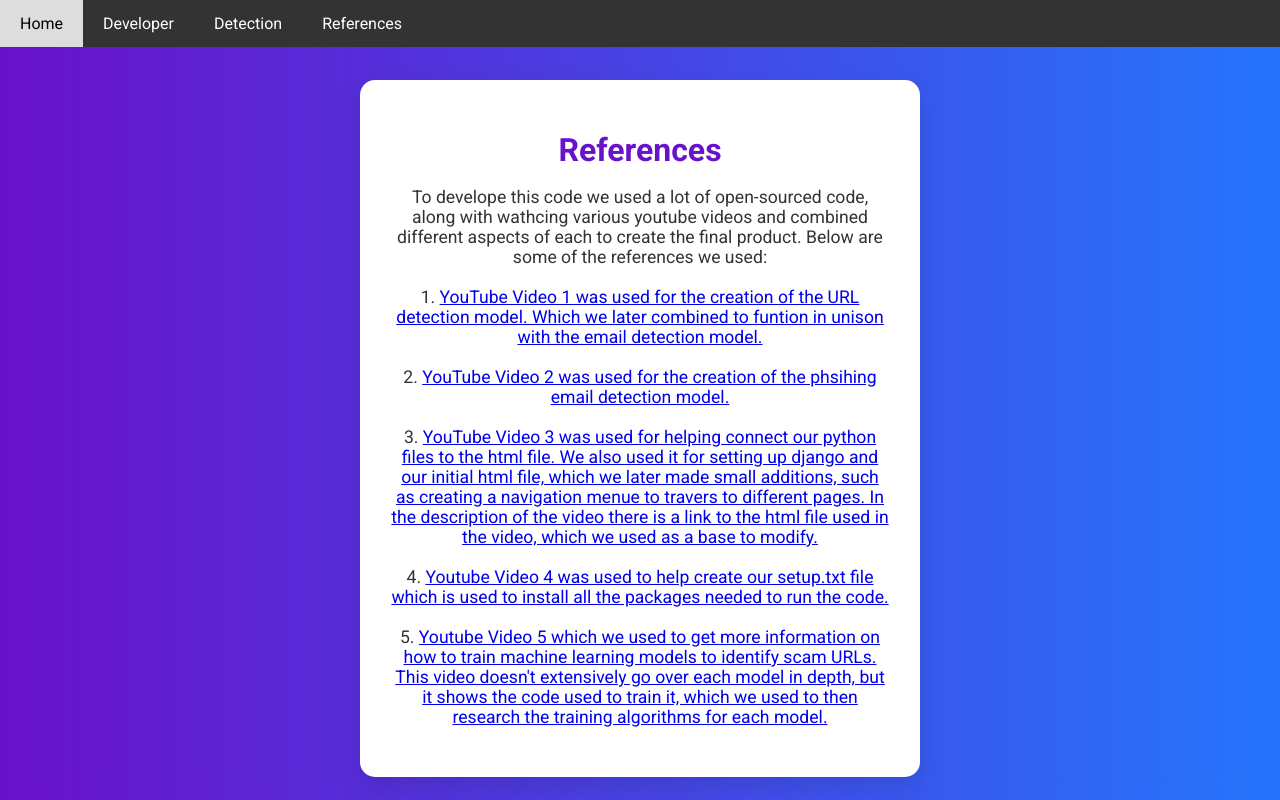
After one commit to KhaniReed/team_36, a Django app: page /references/ in a window 1280 px wide. The commit adds this page. Run offline with Django 5.2, Linux system fonts and the light colour scheme; parts of the project's set-up code (start-up, migrations or seed data) failed here and were passed over; some libraries are stand-ins or nearby versions.

Commit message:
Created references.html file to state all the resources we've used and combined to create this project. With creating this file I also had to update the views.py and urls.py files to have everything connected and run properly.

```diff
--- a/phishingDetection/detector/templates/detection.html
+++ b/phishingDetection/detector/templates/detection.html
@@ -143,6 +143,7 @@
         <a href="{% url 'home' %}">Home</a>
         <a href="{% url 'developer' %}">Developers</a>
         <a href="{% url 'detection' %}">Phishing Detection</a>
+        <a href="{% url 'references' %}">References</a>
     </div>
     <div class="container"> <!-- container for content (what you see)-->
         <h1><i class="fas fa-shield-alt"></i> Phishing Detection</h1>
--- a/phishingDetection/detector/templates/developer.html
+++ b/phishingDetection/detector/templates/developer.html
@@ -69,6 +69,7 @@
         <a href="{% url 'home' %}">Home</a>
         <a href="{% url 'developer' %}">Developers</a>
         <a href="{% url 'detection' %}">Phishing Detection</a>
+        <a href="{% url 'references' %}">References</a>
     </div>
     <div class="container"> <!-- container for content (what you see)-->
         <h1>Developers</h1>
--- a/phishingDetection/detector/templates/home.html
+++ b/phishingDetection/detector/templates/home.html
@@ -141,6 +141,7 @@
         <a href="{% url 'home' %}">Home</a>
         <a href="{% url 'developer' %}">Developers</a>
         <a href="{% url 'detection' %}">Phishing Detection</a>
+        <a href="{% url 'references' %}">References</a>
     </div>
     <div class="container"> <!-- container for content (what you see)-->
         <h1>Home</h1>
--- /dev/null
+++ b/phishingDetection/detector/templates/references.html
@@ -0,0 +1,102 @@
+<!DOCTYPE html>
+<html lang="en">
+<head>
+    <meta charset="UTF-8">
+    <meta name="viewport" content="width=device-width, initial-scale=1.0">
+    <title>References</title>
+    <link href="https://fonts.googleapis.com/css2?family=Roboto:wght@300;400;700&display=swap" rel="stylesheet">
+    <link rel="stylesheet" href="https://cdnjs.cloudflare.com/ajax/libs/font-awesome/5.15.4/css/all.min.css">
+    <style>
+        body {
+            font-family: 'Roboto', sans-serif;
+            background: linear-gradient(to right, #6a11cb, #2575fc);
+            color: #333;
+            margin: 0;
+            padding: 0;
+            display: flex;
+            flex-direction: column;
+            align-items: center;
+        }
+
+        .navbar {
+            width: 100%;
+            background-color: #333;
+            overflow: hidden;
+            position: fixed;
+            top: 0;
+            z-index: 1000;
+        }
+
+        .navbar a {
+            float: left;
+            display: block;
+            color: white;
+            text-align: center;
+            padding: 14px 20px;
+            text-decoration: none;
+        }
+
+        .navbar a:hover {
+            background-color: #ddd;
+            color: black;
+        }
+
+        .container {
+            width: 90%;
+            max-width: 500px;
+            padding: 30px;
+            background: #fff;
+            border-radius: 15px;
+            box-shadow: 0 10px 25px rgba(0, 0, 0, 0.1);
+            text-align: center;
+            margin-top: 80px; /* Add margin to avoid overlap with navbar */
+        }
+
+        h1 {
+            font-size: 2em;
+            margin-bottom: 10px;
+            color: #6a11cb;
+        }
+
+        p {
+            font-size: 1.1em;
+            margin-bottom: 20px;
+        }
+    </style>
+</head>
+<body>
+    <div class="navbar">
+        <a href="{% url 'home' %}">Home</a>
+        <a href="{% url 'developer' %}">Developer</a>
+        <a href="{% url 'detection' %}">Detection</a>
+        <a href="{% url 'references' %}">References</a>
+    </div>
+    <div class="container"> <!-- container for content (what you see)-->
+        <h1>References</h1>
+        <p>To develope this code we used a lot of open-sourced code, along with wathcing various youtube videos
+            and combined different aspects of each to create the final product. Below are some of the references we used:</p>
+            <p>1. <a href="https://youtu.be/I1refTZp-pg?si=Aqb7T0pT7BqAxQTo">YouTube Video 1 was used for the creation
+                of the URL detection model. Which we later combined to funtion in unison with the
+                email detection model.
+            </a></p>
+            <p>2. <a href="https://youtu.be/nkPNQk4-3UE?si=ZlfbYw0ZL5rbRVoh">YouTube Video 2 was used for the creation
+                of the phsihing email detection model.
+            </a></p>
+            <p>3. <a href="https://youtu.be/O4HT06GTshQ?si=CI-SL8EISZut5Cjq">YouTube Video 3 was used for helping connect our
+                python files to the html file. We also used it for setting up django and our initial html file,
+                which we later made small additions, such as creating a navigation menue to travers to
+                different pages. In the description of the video there is a link to the html file used
+                in the video, which we used as a base to modify.
+            </a></p>
+            <p>4. <a href="https://youtu.be/HjoSNTa8eU8?si=2mFnkNchWcf6NfiB">Youtube Video 4 was used to help create our setup.txt file
+                which is used to install all the packages needed to run the code.
+            </a></p>
+            <p>5. <a href="https://youtu.be/KKVaUq-zqnQ?si=UBn9eazgn6Pm1mDx">Youtube Video 5 which we used to get more information
+                on how to train machine learning models to identify scam URLs. This video doesn't extensively go over
+                each model in depth, but it shows the code used to train it, which we used to then research the training
+                algorithms for each model.
+            </a></p>
+        </p>
+    </div>
+</body>
+</html>
--- a/phishingDetection/detector/urls.py
+++ b/phishingDetection/detector/urls.py
@@ -5,4 +5,5 @@ urlpatterns = [
     path('', views.Home, name ='home'),
     path('developer/', views.developer, name='developer'),
     path('detection/', views.detection, name='detection'),
+    path('references/', views.references, name='references'),
 ]
--- a/phishingDetection/detector/views.py
+++ b/phishingDetection/detector/views.py
@@ -141,3 +141,6 @@ def detection(request):
     else:
         form = MessageForm()
     return render(request, 'detection.html', {'form': form, 'result': result})
+
+def references(request):
+    return render(request, 'references.html')
```
